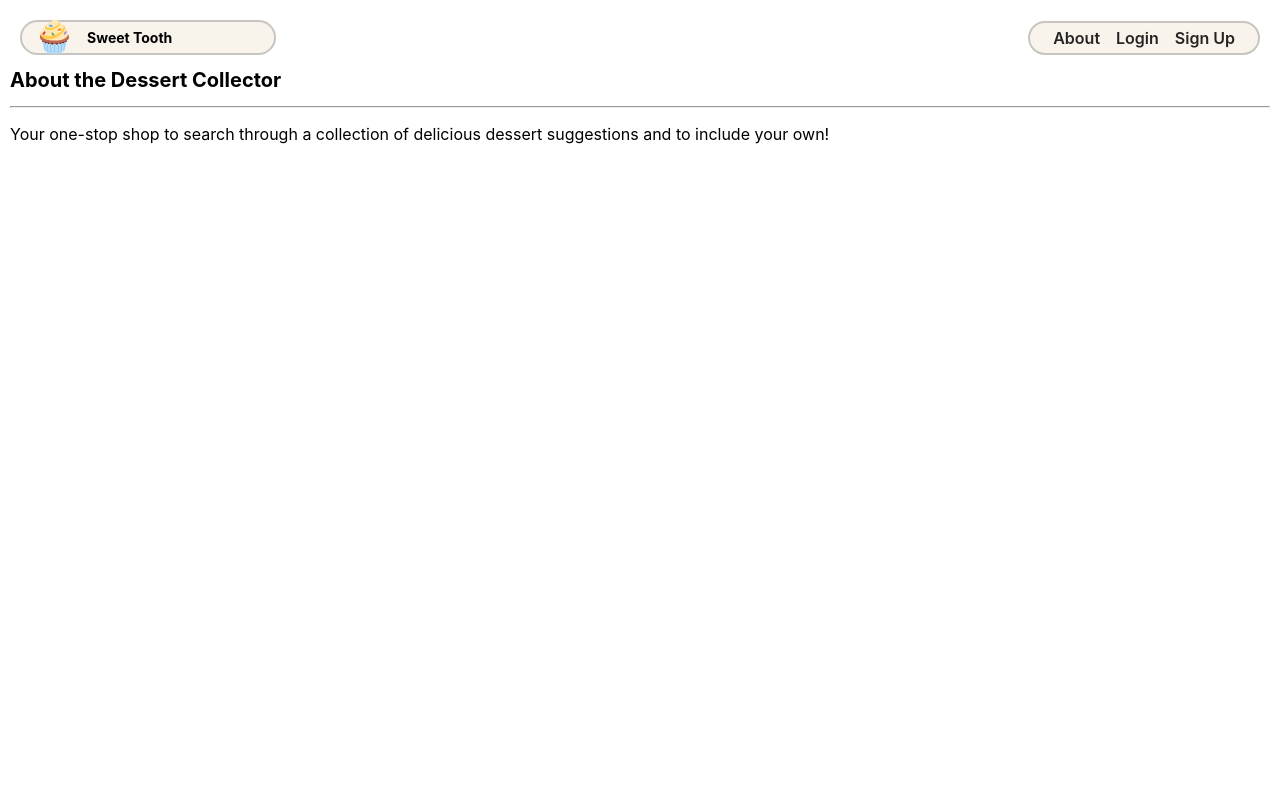
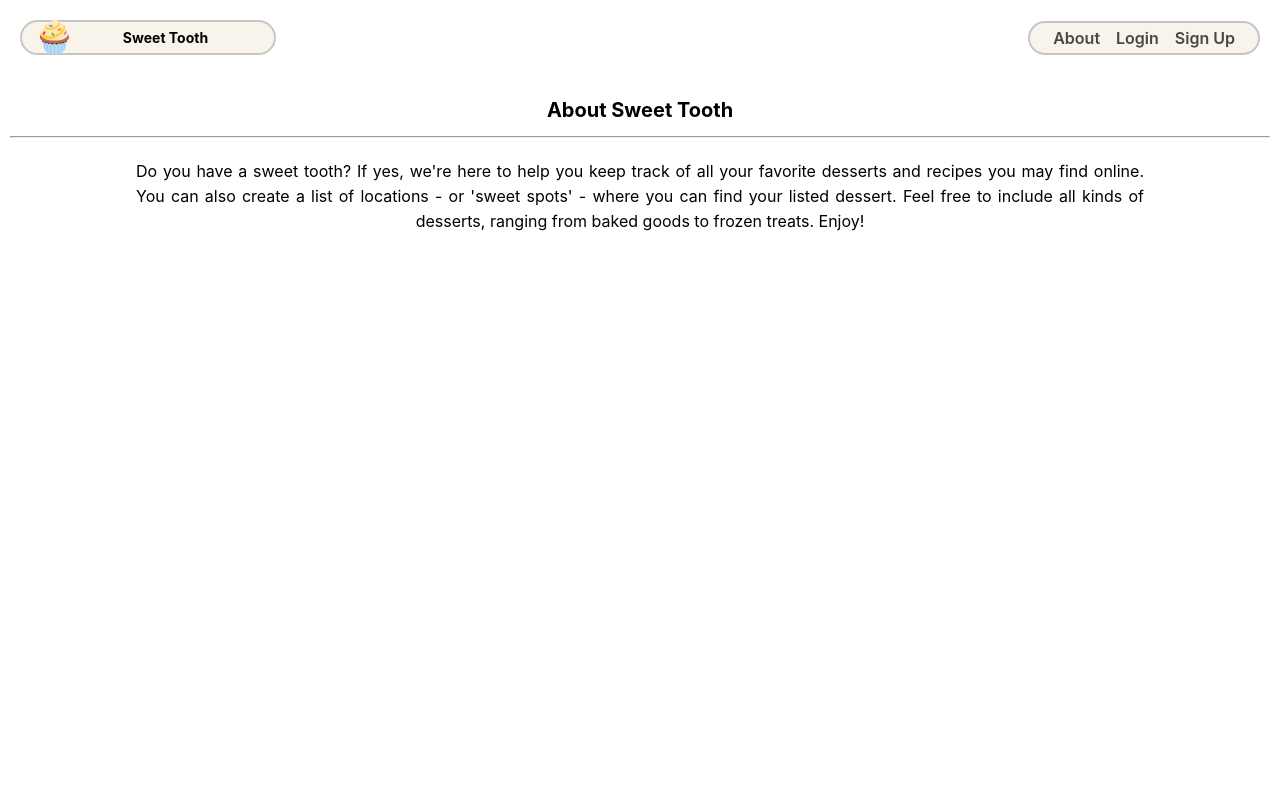
Before and after one commit to jessykim/dessert-collector-lab, a Django app: page /about/ in a window 1280 px wide. Run offline with Django 4.2, Linux system fonts and the light colour scheme.

Commit message:
style about page

```diff
--- a/main_app/static/css/base.css
+++ b/main_app/static/css/base.css
@@ -29,7 +29,7 @@
   --nav-bg: #f5efe3b6;
   --nav-bg-ff: #f5efe3b6;
   --borders: rgba(187, 183, 183, 0.767) solid 2px;
-  --text-color: rgba(0, 0, 0, 0.848);
+  --text-color: rgba(0, 0, 0, 0.714);
   --link-hover-color: rgb(0, 0, 0);
   --button-bg: rgb(245, 245, 245);
   --button-bg-hover: rgb(226, 226, 226);
@@ -65,6 +65,11 @@
 main {
   width: 100%;
   padding: 0 10px;
+}
+
+h1 {
+  padding-top: 30px;
+  text-align: center;
 }
 
 h2 {
@@ -162,6 +167,17 @@
 
 .page-content {
   font-size: var(--font-reg);
+  text-align: center;
+  width: 100%;
+  line-height: 25px;
+  text-align: justify;
+  text-align-last: center;
+  display: flex;
+  justify-content: center;
+}
+
+.page-content > p {
+  width: 80%;
 }
 
 .header-logo-container img {
@@ -195,11 +211,6 @@
     margin: 10px 0;
     padding: 0 15px;
   }
-
-  /* visual fix to help align logo */
-  /* .header-logo-container {
-    padding-top: 3px;
-  } */
 
   nav {
     margin-left: auto;
@@ -264,8 +275,6 @@
   }
 
   .header-logo-container {
-    /* visual fix to help align logo */
-    /* padding-top: 6px; */
     width: 256px;
     height: 35px;
   }
--- a/main_app/templates/about.html
+++ b/main_app/templates/about.html
@@ -2,10 +2,10 @@
 
 {% block content %}
 
-<h1>About the Dessert Collector</h1>
+<h1>About Sweet Tooth</h1>
 <hr />
-<p class="page-content">
-  Your one-stop shop to search through a collection of delicious dessert suggestions and to include your own!
-</p>
+<div class="page-content">
+  <p>Do you have a sweet tooth? If yes, we're here to help you keep track of all your favorite desserts and recipes you may find online. You can also create a list of locations - or 'sweet spots' - where you can find your listed dessert. Feel free to include all kinds of desserts, ranging from baked goods to frozen treats. Enjoy!</p>
+</div>
 
 {% endblock %}
```
